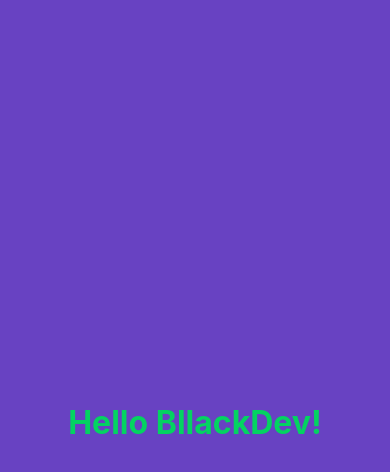
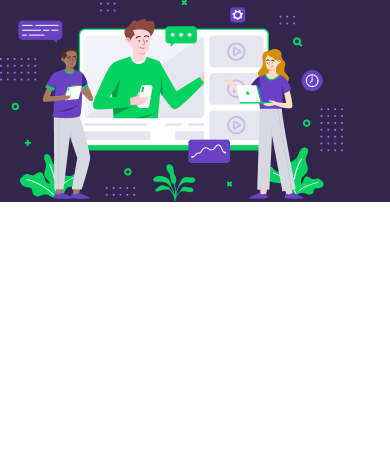
Before and after one commit to bllackdev/proffy-mobile, a React Native app: screen / in a window 390 px wide. Shown: the top 472 px of the page. Built offline with nearby package versions, Linux system fonts and the light colour scheme.

Commit message:
add page Landing

```diff
--- a/App.tsx
+++ b/App.tsx
@@ -1,27 +1,12 @@
 import { StatusBar } from 'expo-status-bar';
 import React from 'react';
-import { StyleSheet, Text, View } from 'react-native';
+import Landing from './src/pages/Landing';
 
 export default function App() {
   return (
-    <View style={styles.container}>
-      <Text style={styles.title}>Hello BllackDev!</Text>
+    <>
+      <Landing />
       <StatusBar style="auto" />
-    </View>
+    </>
   );
 }
-
-const styles = StyleSheet.create({
-  container: {
-    flex: 1,
-    backgroundColor: '#6842C2',
-    alignItems: 'center',
-    justifyContent: 'center',
-  },
-
-  title: {
-    fontSize: 32,
-    color: '#04D361',
-    fontWeight: 'bold'
-  }
-});
--- /dev/null
+++ b/src/@types/index.d.ts
@@ -0,0 +1 @@
+declare module '*.png';
--- /dev/null
+++ b/src/pages/Landing/index.tsx
@@ -0,0 +1,16 @@
+import React from 'react';
+import { View, Image } from 'react-native';
+
+import styles from './styles';
+
+import landingImg from '../../assets/img/landing.png';
+
+function Landing() {
+  return (
+    <View style={styles.container}>
+      <Image source={landingImg} />
+    </View>
+  )
+}
+
+export default Landing;
--- /dev/null
+++ b/src/pages/Landing/styles.ts
@@ -0,0 +1,10 @@
+import { StyleSheet } from 'react-native';
+
+const styles = StyleSheet.create({
+  container: {
+    backgroundColor: '#32264D'
+  }
+
+});
+
+export default styles;
```
